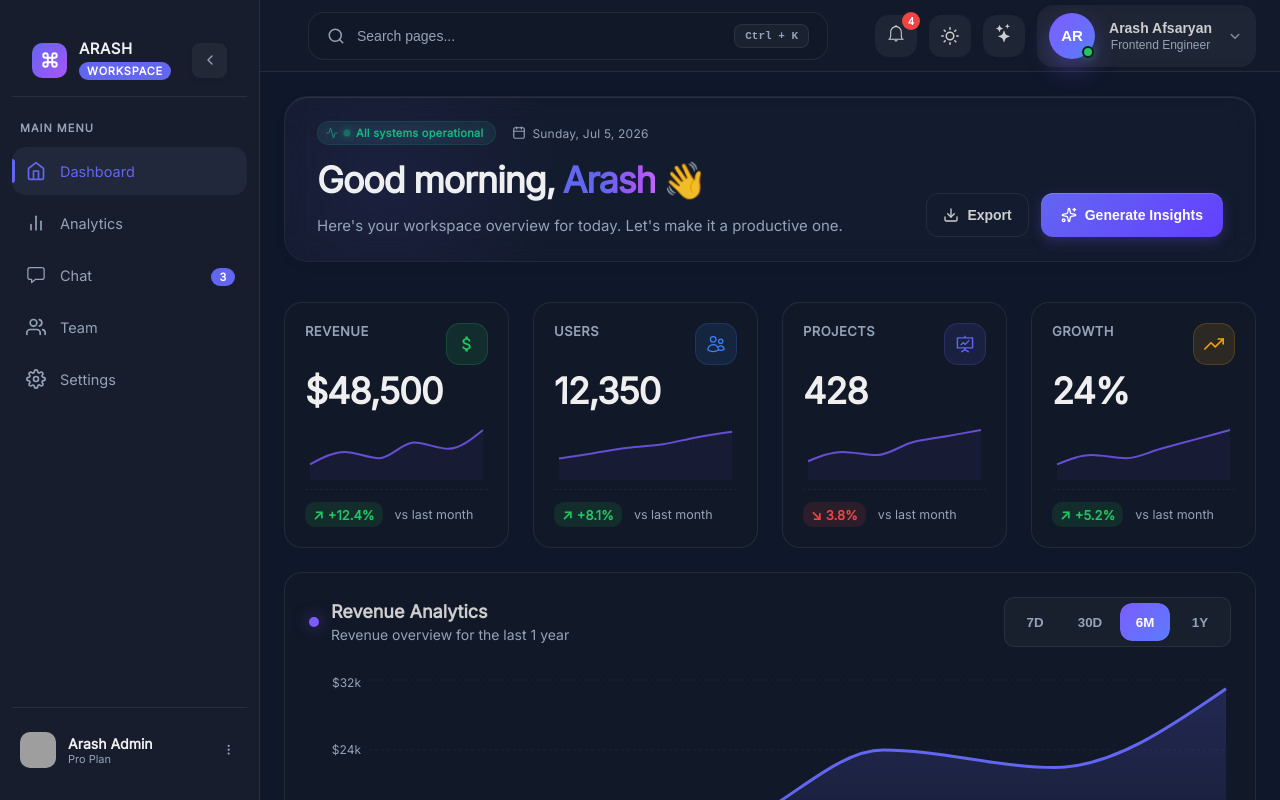
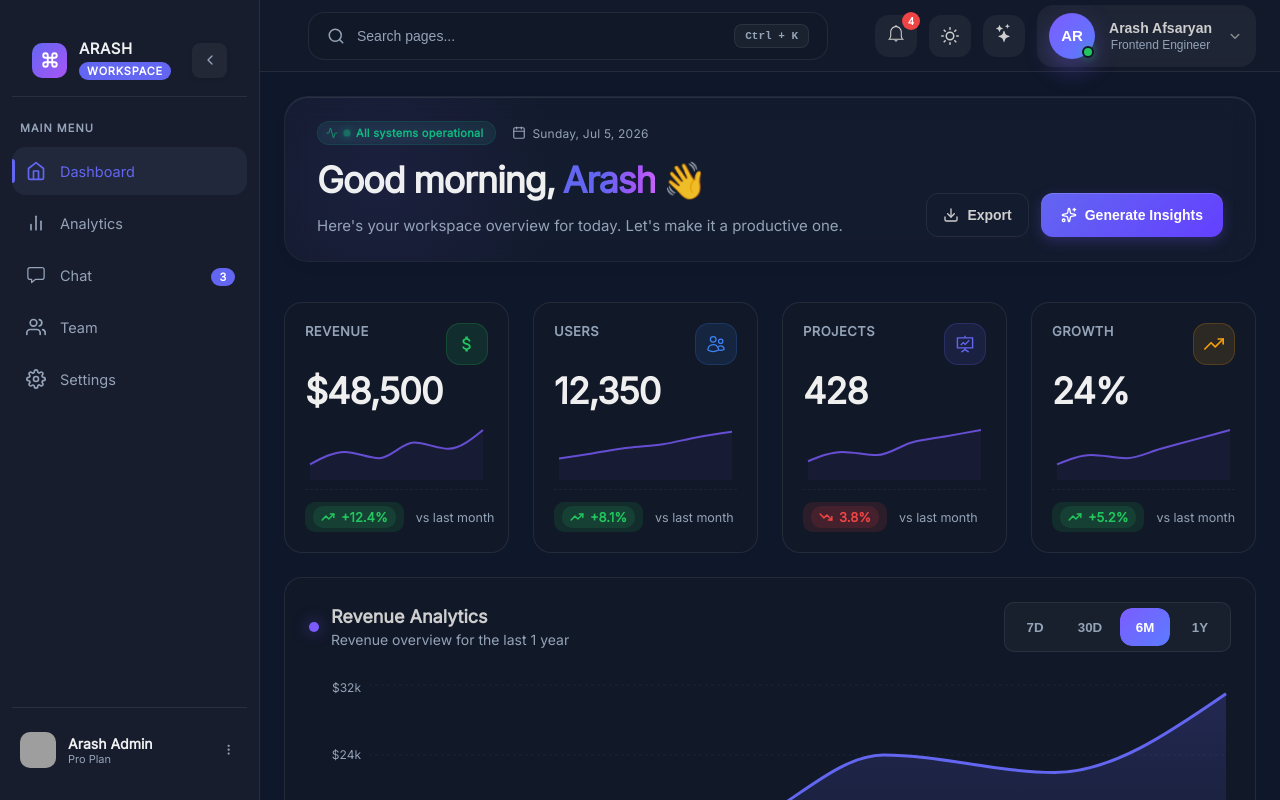
Before and after one commit to arashafsaryan/dashboard, a React (Vite) app: page / in a window 1280 px wide. Shown: the top 800 px of the page. Built offline with nearby package versions, Linux system fonts and the light colour scheme; grey boxes are pictures that could not be loaded.

Commit message:
refactor KPI cards

```diff
--- a/src/features/dashboard/components/KPICard/KPICard.jsx
+++ b/src/features/dashboard/components/KPICard/KPICard.jsx
@@ -3,9 +3,9 @@ import styles from "./KPICard.module.css";
 import Card from "../../../../components/ui/Card/Card";
 import SparklineChart from "../../../../components/ui/SparklineChart/SparklineChart";
 import AnimatedCounter from "../../../../components/ui/AnimatedCounter";
+import { TrendingUp, TrendingDown } from "lucide-react";
 
 function KPICard({ title, value, change, Icon, trend }) {
-  // مپ کردن نام‌ها به کلیدهای استایل
   const colorMap = {
     revenue: "revenue",
     users: "users",
@@ -13,40 +13,38 @@ function KPICard({ title, value, change, Icon, trend }) {
     growth: "growth",
   };
 
-  const variant = colorMap[title.toLowerCase()] || "projects"; // پیش‌فرض روی تم اصلی
+  const variant = colorMap[title.toLowerCase()] || "projects";
 
-  // تشخیص خودکار مثبت یا منفی بودن برای تغییر رنگ و آیکون
   const isNegative = change.toString().startsWith("-");
   const trendClass = isNegative ? styles.down : styles.up;
-  const trendIcon = isNegative ? "↘" : "↗";
+  const TrendIcon = isNegative ? TrendingDown : TrendingUp;
   const formattedChange = isNegative ? change.replace("-", "") : change;
 
   return (
     <Card className={styles.card}>
-      {/* هاله نورانی پس‌زمینه کارت */}
       <div className={`${styles.cardGlow} ${styles[variant + "Glow"]}`}></div>
-
       <div className={styles.top}>
         <span className={styles.title}>{title}</span>
         <div className={`${styles.iconWrapper} ${styles[variant]}`}>
           <Icon className={styles.iconSvg} />
         </div>
       </div>
-
       <div className={styles.middle}>
         <h2 className={styles.value}>
           <AnimatedCounter value={value} />
         </h2>
       </div>
-
       <div className={styles.chartWrapper}>
         <SparklineChart data={trend} />
       </div>
-
       <div className={styles.footer}>
         <div className={`${styles.changeBadge} ${trendClass}`}>
-          <span className={styles.trendIcon}>{trendIcon}</span>
-          <span className={styles.changeValue}>{formattedChange}</span>
+          <div className={`${styles.changeBadge} ${trendClass}`}>
+            <span className={styles.trendBadge}>
+              <TrendIcon size={14} strokeWidth={2.5} />
+            </span>
+            <span className={styles.changeValue}>{formattedChange}</span>
+          </div>{" "}
         </div>
         <span className={styles.compare}>vs last month</span>
       </div>
--- a/src/features/dashboard/components/KPICard/KPICard.module.css
+++ b/src/features/dashboard/components/KPICard/KPICard.module.css
@@ -184,6 +184,15 @@
 }
 
 /* داینامیک شدن رنگ برچسب تغییرات */
+.trendBadge {
+  display: inline-flex;
+  align-items: center;
+  justify-content: center;
+  margin-right: 2px;
+}
+.changeValue {
+  line-height: 1;
+}
 .up {
   color: var(--success);
   background: color-mix(in srgb, var(--success) 12%, transparent);
```
